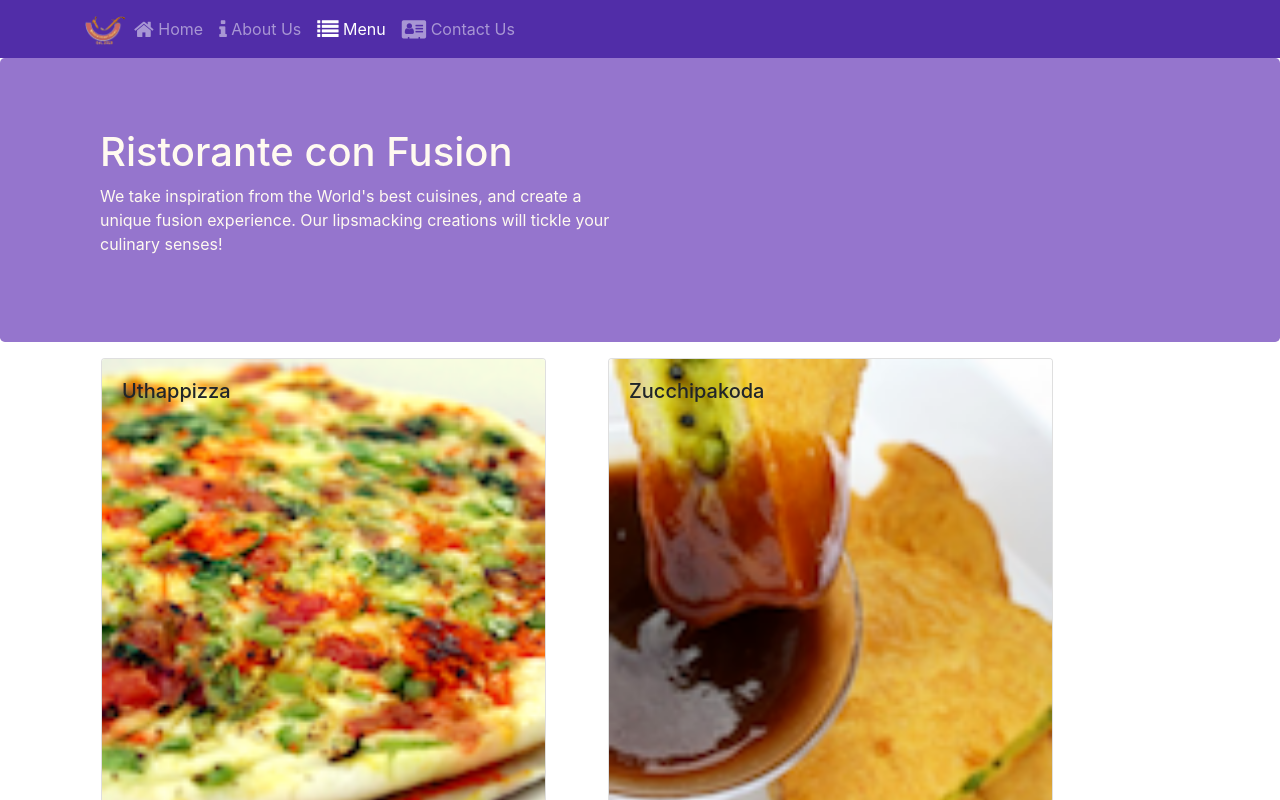
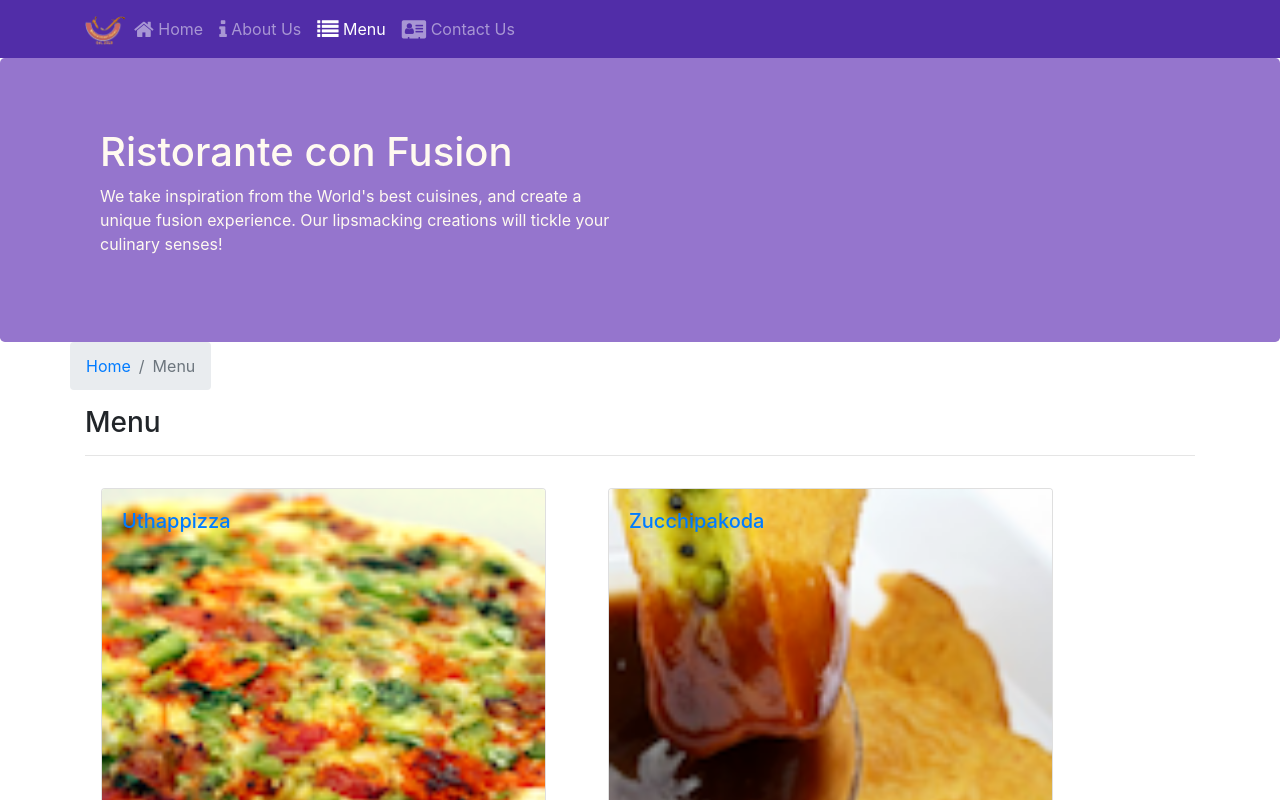
Before and after one commit to hailer24/react-strap, a React (Create React App) app: page /menu in a window 1280 px wide. Shown: the top 800 px of the page. Built offline with nearby package versions, Linux system fonts and the light colour scheme.

Commit message:
added breadcrumbs

```diff
--- a/src/components/ContactComponent.js
+++ b/src/components/ContactComponent.js
@@ -1,8 +1,18 @@
 import React from "react";
+import { Link } from "react-router-dom";
+import { Breadcrumb, BreadcrumbItem } from "reactstrap";
 
 function Contact(props) {
   return (
     <div className="container">
+      <div className="row">
+        <Breadcrumb>
+          <BreadcrumbItem>
+            <Link to="/menu">Home</Link>
+          </BreadcrumbItem>
+          <BreadcrumbItem active>Contact Us</BreadcrumbItem>
+        </Breadcrumb>
+      </div>
       <div className="row row-content">
         <div className="col-12">
           <h3>Location Information</h3>
--- a/src/components/DishDetailComponent.js
+++ b/src/components/DishDetailComponent.js
@@ -1,81 +1,14 @@
 import React from "react";
-import { Card, CardImg, CardText, CardBody, CardTitle } from "reactstrap";
-
-// class DishDetail extends Component {
-//   constructor(props) {
-//     super(props);
-
-//     console.log(props);
-//     this.state = {
-//       selectedDishDetail: this.props.dsdetail,
-//     };
-//   }
-
-//   renderDish(dish) {
-//     if (dish != null) {
-//       return (
-//         <div className="col-12 col-md-5 m-1">
-//           <Card>
-//             <CardImg width="100%" src={dish.image} alt={dish.name} />
-//             <CardBody>
-//               <CardTitle> {dish.name}</CardTitle>
-//               <CardText> {dish.description} </CardText>
-//             </CardBody>
-//           </Card>
-//         </div>
-//       );
-//     } else {
-//       return <div></div>;
-//     }
-//   }
-
-//   renderComments(comments) {
-//     if (comments == null) {
-//       return <div></div>;
-//     }
-//     const cmnts = comments.map((comment) => {
-//       return (
-//         <li key={comment.id}>
-//           <p>{comment.comment}</p>
-//           <p>
-//             -- {comment.author}, &nbsp;
-//             {new Intl.DateTimeFormat("en-US", {
-//               year: "numeric",
-//               month: "short",
-//               day: "2-digit",
-//             }).format(new Date(comment.date))}
-//           </p>
-//         </li>
-//       );
-//     });
-//     return (
-//       <div className="col-12 col-md-5 m-1">
-//         <h4> Comments </h4>
-//         <ul className="list-unstyled">{cmnts}</ul>
-//       </div>
-//     );
-//   }
-
-//   render() {
-//     const dish = this.props.dish;
-
-//     console.log(dish);
-
-//     if (dish == null) {
-//       return <div></div>;
-//     }
-
-//     const dishItem = this.renderDish(dish);
-//     const dishComment = this.renderComments(dish.comments);
-
-//     return (
-//       <div className="row">
-//         {dishItem}
-//         {dishComment}
-//       </div>
-//     );
-//   }
-// }
+import { Link } from "react-router-dom";
+import {
+  Card,
+  CardImg,
+  CardText,
+  CardBody,
+  CardTitle,
+  Breadcrumb,
+  BreadcrumbItem,
+} from "reactstrap";
 
 const DishItem = ({ dish }) => {
   if (dish != null) {
@@ -126,9 +59,23 @@
   if (props.dish != null) {
     console.log(props.dish.comments);
     return (
-      <div className="row">
-        <DishItem dish={props.dish} />
-        <DishComment comments={props.dish.comments} />
+      <div className="container">
+        <div className="row">
+          <Breadcrumb>
+            <BreadcrumbItem>
+              <Link to="/menu">Menu</Link>
+            </BreadcrumbItem>
+            <BreadcrumbItem active>{props.dish.name}</BreadcrumbItem>
+          </Breadcrumb>
+          <div className="col-12">
+            <h3>{props.dish.name}</h3>
+            <hr />
+          </div>
+        </div>
+        <div className="row">
+          <DishItem dish={props.dish} />
+          <DishComment comments={props.comments} />
+        </div>
       </div>
     );
   } else return <></>;
--- a/src/components/MainComponent.js
+++ b/src/components/MainComponent.js
@@ -23,11 +23,28 @@
       selectedDish: null,
     };
   }
+
   onDishSelect(dish) {
     this.setState({ selectedDish: dish });
   }
 
   render() {
+    const DishWithId = (props) => {
+      let match = props.match;
+      console.log(match);
+      return (
+        <DishDetail
+          dish={
+            this.state.dishes.filter(
+              (dish) => dish.id === parseInt(match.params.dishId, 10)
+            )[0]
+          }
+          comments={this.state.comments.filter(
+            (comment) => comment.dishId === parseInt(match.params.dishId, 10)
+          )}
+        />
+      );
+    };
     const HomePage = () => {
       return (
         <Home
@@ -53,6 +70,7 @@
             )}
           />
           <Route exact path="/contactus" component={Contact} />
+          <Route path="/menu/:dishId" component={DishWithId} />
           <Redirect to="/home" />
         </Switch>
         <Footer />
--- a/src/components/MenuComponent.js
+++ b/src/components/MenuComponent.js
@@ -1,14 +1,24 @@
 import React from "react";
-import { Card, CardImg, CardImgOverlay, CardTitle } from "reactstrap";
+import {
+  Card,
+  CardImg,
+  CardImgOverlay,
+  CardTitle,
+  Breadcrumb,
+  BreadcrumbItem,
+} from "reactstrap";
+import { Link } from "react-router-dom";
 
-const RenderMenuItem = ({ dish, onClick }) => {
+const RenderMenuItem = ({ dish }) => {
   //console.log(dish.comments);
   return (
-    <Card onClick={() => onClick(dish.id)}>
-      <CardImg width="100%" src={dish.image} alt={dish.name} />
-      <CardImgOverlay>
-        <CardTitle>{dish.name}</CardTitle>
-      </CardImgOverlay>
+    <Card>
+      <Link to={`/menu/${dish.id}`}>
+        <CardImg width="100%" src={dish.image} alt={dish.name} />
+        <CardImgOverlay>
+          <CardTitle>{dish.name}</CardTitle>
+        </CardImgOverlay>
+      </Link>
     </Card>
   );
 };
@@ -17,13 +27,25 @@
   const menu = props.dishes.map((dish) => {
     return (
       <div className="col-12 col-md-5 m-1 m-3" key={dish.id}>
-        <RenderMenuItem dish={dish} onClick={props.onClick} />
+        <RenderMenuItem dish={dish} />
       </div>
     );
   });
   return (
     <>
       <div className="container mb-5">
+        <div className="row">
+          <Breadcrumb>
+            <BreadcrumbItem>
+              <Link to="/home">Home</Link>
+            </BreadcrumbItem>
+            <BreadcrumbItem active>Menu</BreadcrumbItem>
+          </Breadcrumb>
+          <div className="col-12">
+            <h3>Menu</h3>
+            <hr />
+          </div>
+        </div>
         <div className="row">{menu}</div>
       </div>
     </>
```
